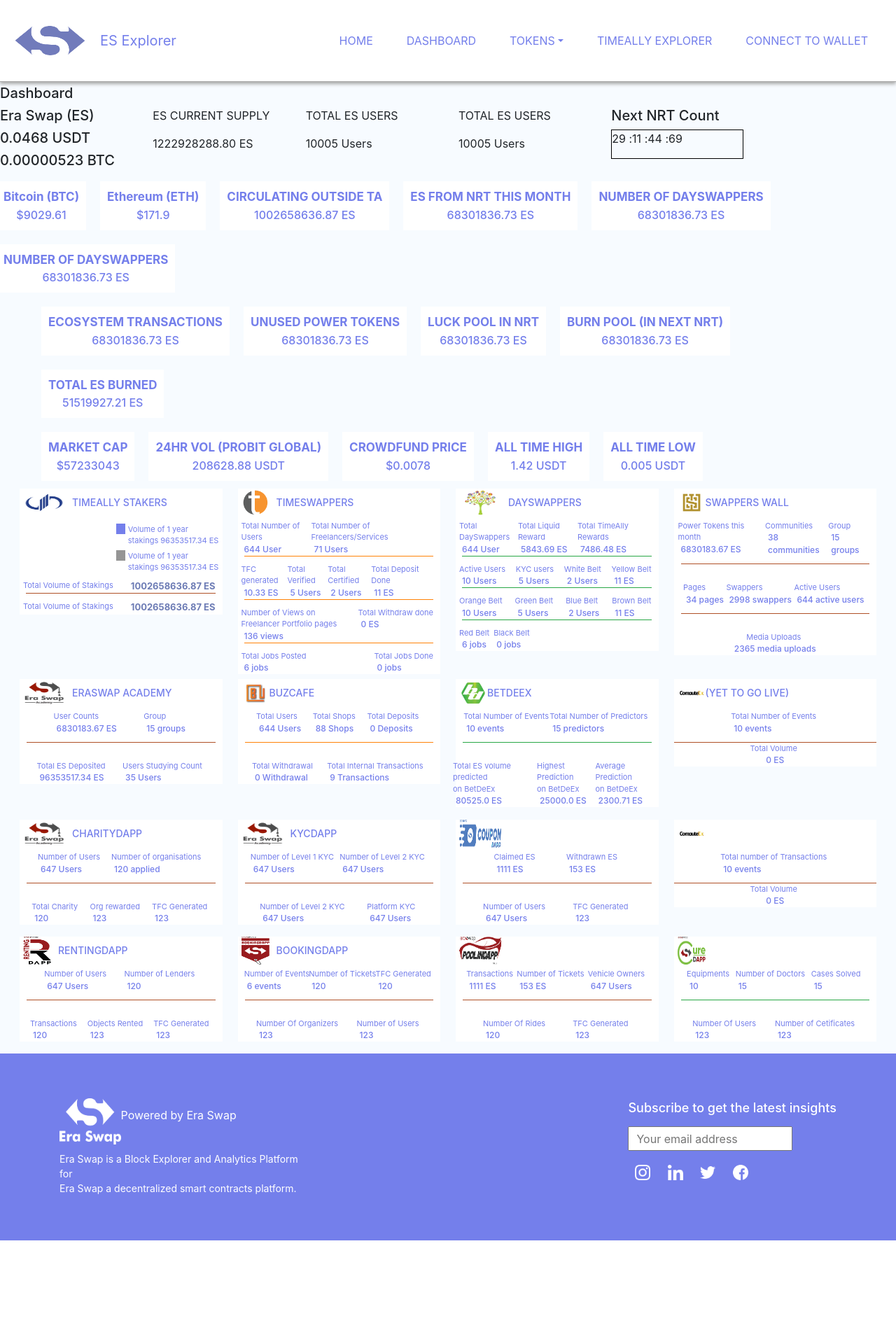
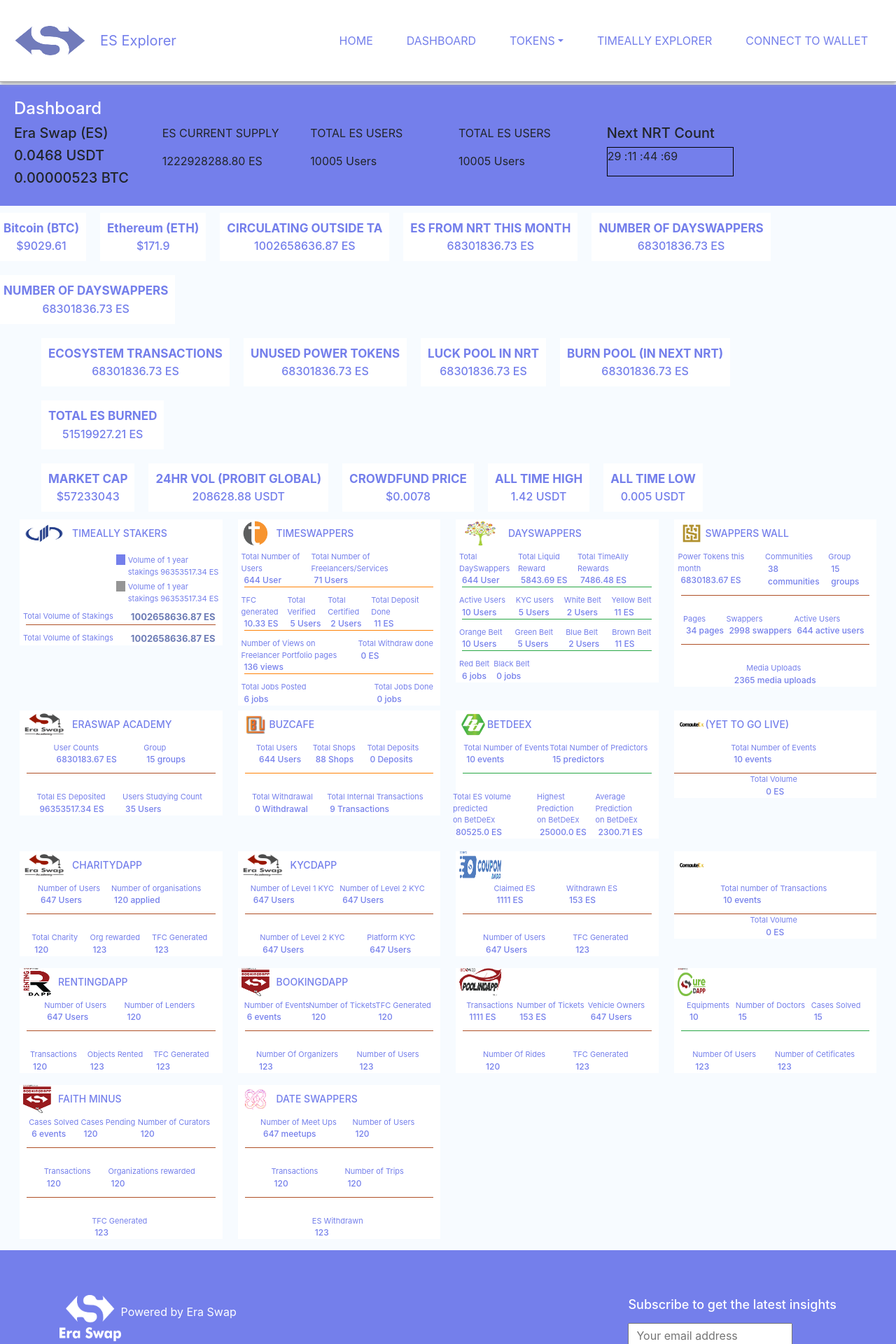
Before and after one commit to riya249/explorer-1, a React (Create React App) app: page /dashboard in a window 1280 px wide. Shown: the top 1920 px of the page at 70% size. Before the commit the page ends 1772 px from the top, so only its background shows below. Built offline with nearby package versions, Linux system fonts and the light colour scheme.

Commit message:
dashboard without chart

```diff
--- a/src/Containers/Dashboard/Dashboard.css
+++ b/src/Containers/Dashboard/Dashboard.css
@@ -32,6 +32,21 @@
     font-size: 17px;
     text-align: center;
     margin-bottom: 0;
+}
+
+.dashboard-main-bgd{
+background-color: #747FEB;
+padding: 20px;
+}
+
+.dash-main-head{
+color: #ffffff;
+font-size: 24px;
+}
+
+
+.sub-dashboard{
+ background-color: #ffffff;
 }
 
 .value-dash-txt{
--- a/src/Containers/Dashboard/Dashboard.js
+++ b/src/Containers/Dashboard/Dashboard.js
@@ -19,8 +19,8 @@
         return (
             <div className="bgd-dash-color">
                 <Header />
-
-                <h5>Dashboard</h5>
+               <div className="dashboard-main-bgd">
+                <h5 className="dash-main-head">Dashboard</h5>
                 <div className='row'>
                     <Col sm={2}>
                         <h5>Era Swap (ES)</h5>
@@ -64,6 +64,7 @@
                             </ul>
                         </div>
                     </Col>
+                </div>
                 </div>
                 <div className="bgd-dash-color">
                     <div className="dash-section-2">
@@ -791,11 +792,87 @@
 
                       {/* sixth row platforms */}
                       <Row>
-                        <Col sm={6}>
+
+                        <Col sm={3}>
+                        <div className="section4-border">
+                                <div className="flex-sect4-box">
+                                    <img className='platfrm-logo2' src={Images.path.booklogo} alt='logo' />
+                                    <p className="platfrm-txt">FAITH MINUS</p>
+                                </div>
+                                <div className="swwall-flex-border">
+                                    <div>
+                                        <p className="sect4-context">Cases Solved</p>
+                                        <p className="sect4-value-swal">6 events</p>
+
+                                    </div>
+                                    <div>
+                                        <p className="sect4-context">Cases Pending</p>
+                                        <p className="sect4-value-swal">120</p>
+                                    </div>
+                                    <div>
+                                        <p className="sect4-context">Number of Curators</p>
+                                        <p className="sect4-value-swal">120</p>
+                                    </div>
+                                </div>
+                                <div className="swwall-flex-border">
+                                    <div>
+                                        <p className="sect4-context">Transactions</p>
+                                        <p className="sect4-value-swal">120</p>
+
+                                    </div>
+                                    <div>
+                                        <p className="sect4-context">Organizations rewarded</p>
+                                        <p className="sect4-value-swal">120</p>
+                                    </div>
+                                </div>
+                                <div className="swwall-border-flex">
+                                    <div>
+                                        <p className="sect4-context">TFC Generated</p>
+                                        <p className="sect4-value">123 </p>
+                                    </div>
+
+                                </div>
+                            </div>
                         </Col>
                         <Col sm={3}>
+                        <div className="section4-border">
+                                <div className="flex-sect4-box">
+                                    <img className='platfrm-logo2' src={Images.path.dateswappr} alt='logo' />
+                                    <p className="platfrm-txt">DATE SWAPPERS</p>
+                                </div>
+                                <div className="swwall-flex-border">
+                                    <div>
+                                        <p className="sect4-context">Number of Meet Ups</p>
+                                        <p className="sect4-value-swal">647 meetups</p>
+
+                                    </div>
+                                    <div>
+                                        <p className="sect4-context">Number of Users</p>
+                                        <p className="sect4-value-swal">120</p>
+                                    </div>
+
+                                </div>
+                                <div className="swwall-flex-border">
+                                    <div>
+                                        <p className="sect4-context">Transactions</p>
+                                        <p className="sect4-value-swal">120</p>
+
+                                    </div>
+                                    <div>
+                                        <p className="sect4-context">Number of Trips</p>
+                                        <p className="sect4-value-swal">120</p>
+                                    </div>
+                                </div>
+                                <div className="swwall-border-flex">
+                                    <div>
+                                        <p className="sect4-context">ES Withdrawn</p>
+                                        <p className="sect4-value">123 </p>
+                                    </div>
+
+                                </div>
+                            </div>
                         </Col>
-                        <Col sm={3}>
+                        <Col sm={6}>
                         </Col>
                     </Row>
                 </div>
```
